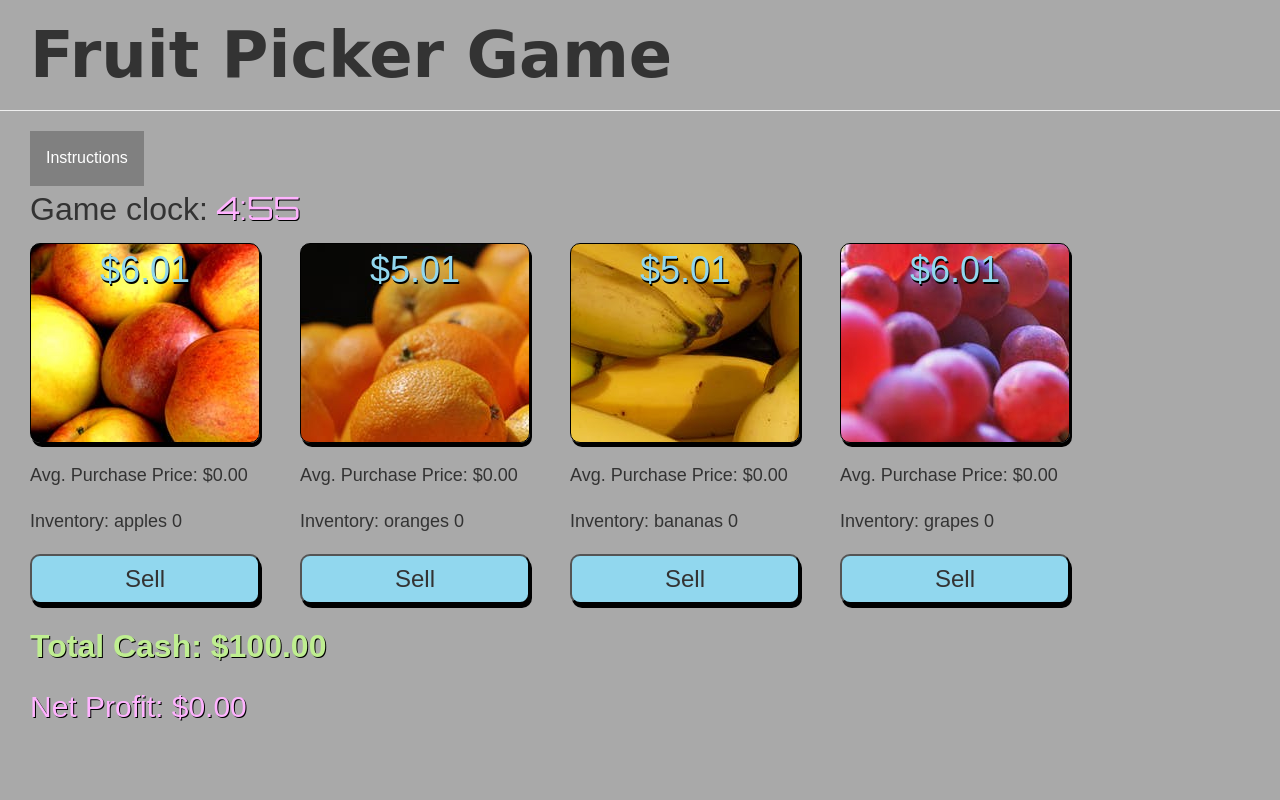
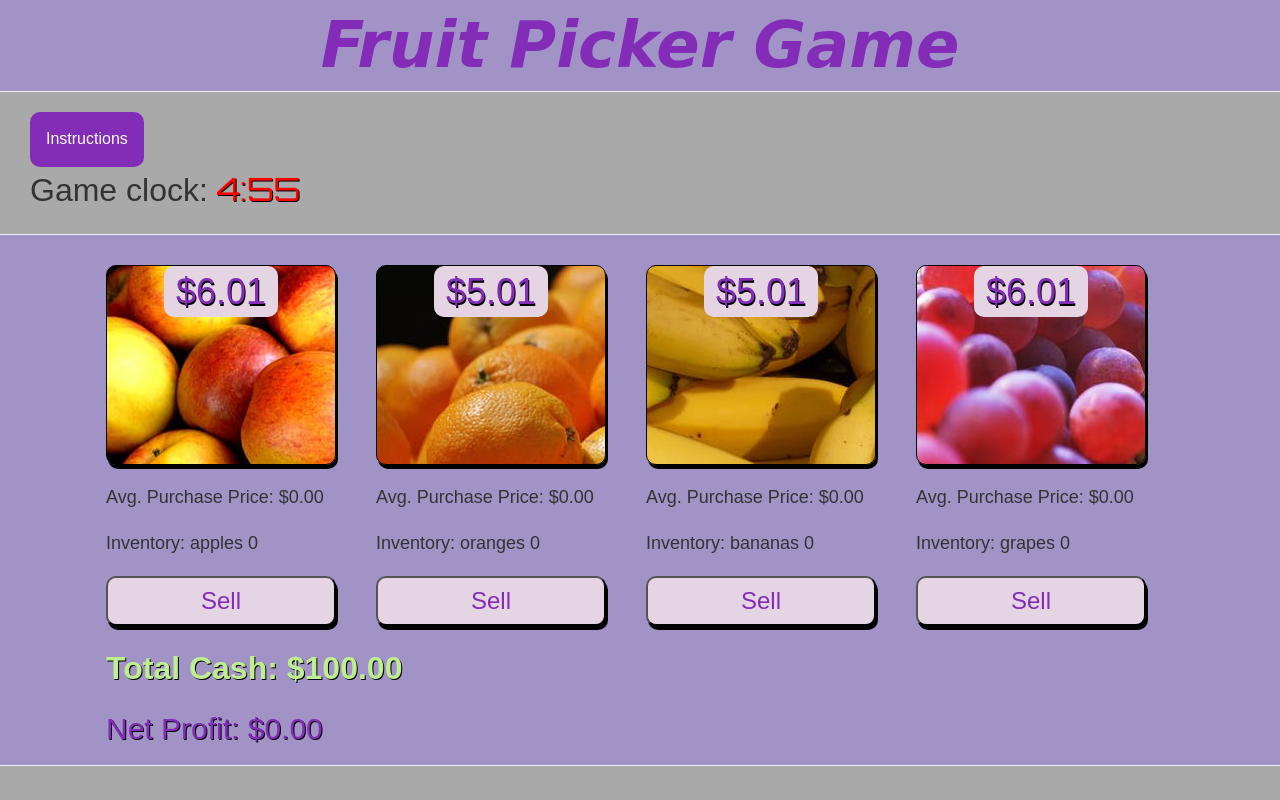
Before and after one commit to chadsundberg/fruit-picker, a plain HTML site: page index.html in a window 1280 px wide. Drawn offline with nearby package versions, Linux system fonts and the light colour scheme.

Commit message:
added a ton of styles

```diff
--- a/index.html
+++ b/index.html
@@ -12,10 +12,12 @@
   <link rel="stylesheet" href="style.css">
 </head>
 <body>
-  <h1 class="title">
+  <div id='titleBackground'
+  <div class="title">
     <div>Fruit Picker Game</div>
-  </h1>
-  <hr>
+    </div>
+    <hr id='topLine'>
+</div>
   <div class="dropdown">
     <button onclick="myFunction()" class="dropbtn">Instructions</button>
     <div id="myDropdown" class="dropdown-content">
@@ -25,17 +27,23 @@
   <div class="time">
     <div>Game clock: <span id="time">5:00</span></div>
   </div>
+  <div id='backgroundContainer'>
+    <hr>
   <div id='unitContainer'>
+
     <div id='fruitContainer'>
     </div>
     <div id='aveContainer'>
     </div>
     <div id='invContainer'>
     </div>
+
     <div id='sellContainer'>
     </div>
     <span id='userContainer'></span>
     <div id='profitContainer'></div>
-  </div>
+</div>
+<hr>
+</div>
 </body>
 </html>
--- a/style.css
+++ b/style.css
@@ -4,7 +4,6 @@
   text-align: center;
   font-style: bold;
   font-size: 36px;
-  color: #91d7ee;
   text-shadow: 1px 2px black;
   border: 1px solid black;
   display: inline-block;
@@ -13,6 +12,16 @@
   margin-right: 30px;
   border-radius: 10px;
   box-shadow: 2px 4px black;
+}
+
+.fruit-price {
+  display:inline-block;
+  color: #822cb7;
+  text-align: center;
+  background-color: #e5d5e2;
+  width: 50%;
+  border-radius: 10px;
+  border-width: 2px;
 }
 
 .apples {
@@ -74,13 +83,20 @@
 #profitContainer {
   font-size: 32px;
   font-family: sans-serif;
-  color: #ffb3ff;
+  color: #822cb7;
   text-shadow: 1px 1px black;
   margin-left: 10px;
 }
 
 #unitContainer {
-  margin-left: 20px;
+  /*margin-left: 20px;*/
+  width: 85%;
+  margin: 0 auto;
+}
+
+#backgroundContainer {
+  background-color: #a193c6;
+  width: 100%;
 }
 
 .totalCash {
@@ -94,22 +110,43 @@ html, body {
   background-color: darkgray;
 }
 
+#titleBackground {
+  background-color: #a193c6;
+  margin-left: 0px;
+  width: 100%;
+  text-align: center;
+}
+
 .title {
-  margin-left: 30px;
+  /*margin-left: 30px;*/
+  color: #822cb7;
+  display: inline-block;
   font-size: 64px;
   font-family: cursive;
   font-weight: bold;
+  font-style: italic;
+  justify-content: center;
+  width: 50%;
+  margin: 0 auto;
+  /*background-color: #a193c6;*/
 }
+
+#topLine {
+  margin-top: 0px;
+}
+
 
 .sell-button {
   display: inline-block;
   font-size: 24px;
   font-family: sans-serif;
   margin: 10px;
+  /*margin-left: 30px;*/
+  color: #822cb7;
   margin-bottom: 20px;
   width: 230px;
   height: 50px;
-  background-color: #91d7ee;
+  background-color: #e5d5e2;
   border-radius: 10px;
   box-shadow: 2px 4px black;
   margin-right: 30px;
@@ -118,13 +155,14 @@ html, body {
 #time {
   font-family:'Orbitron', sans-serif;
   src: url('put_the_location_to_your_font.ttf or .otf');
-  color: #ffb3ff;
+  color: red;
   text-shadow: 1px 1px black;
 }
 
 /* Dropdown Button */
 .dropbtn {
-  background-color: gray;
+  background-color: #822cb7;
+  border-radius: 10px;
   color: white;
   padding: 16px;
   font-size: 16px;
@@ -134,7 +172,8 @@ html, body {
 
 /* Dropdown button on hover & focus */
 .dropbtn:hover, .dropbtn:focus {
-  background-color: gray;
+  background-color: #822cb7;
+  border-radius: 10px;
 }
 
 /* The container <div> - needed to position the dropdown content */
```
